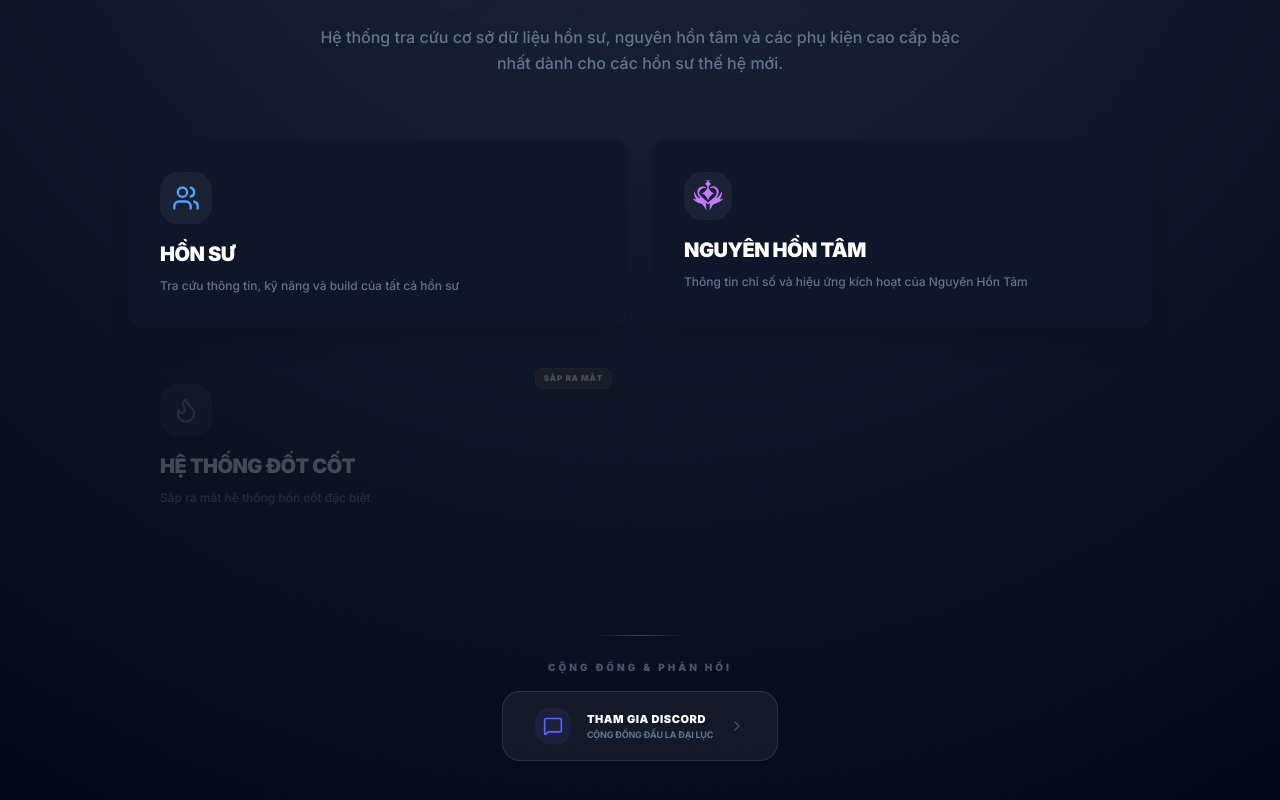
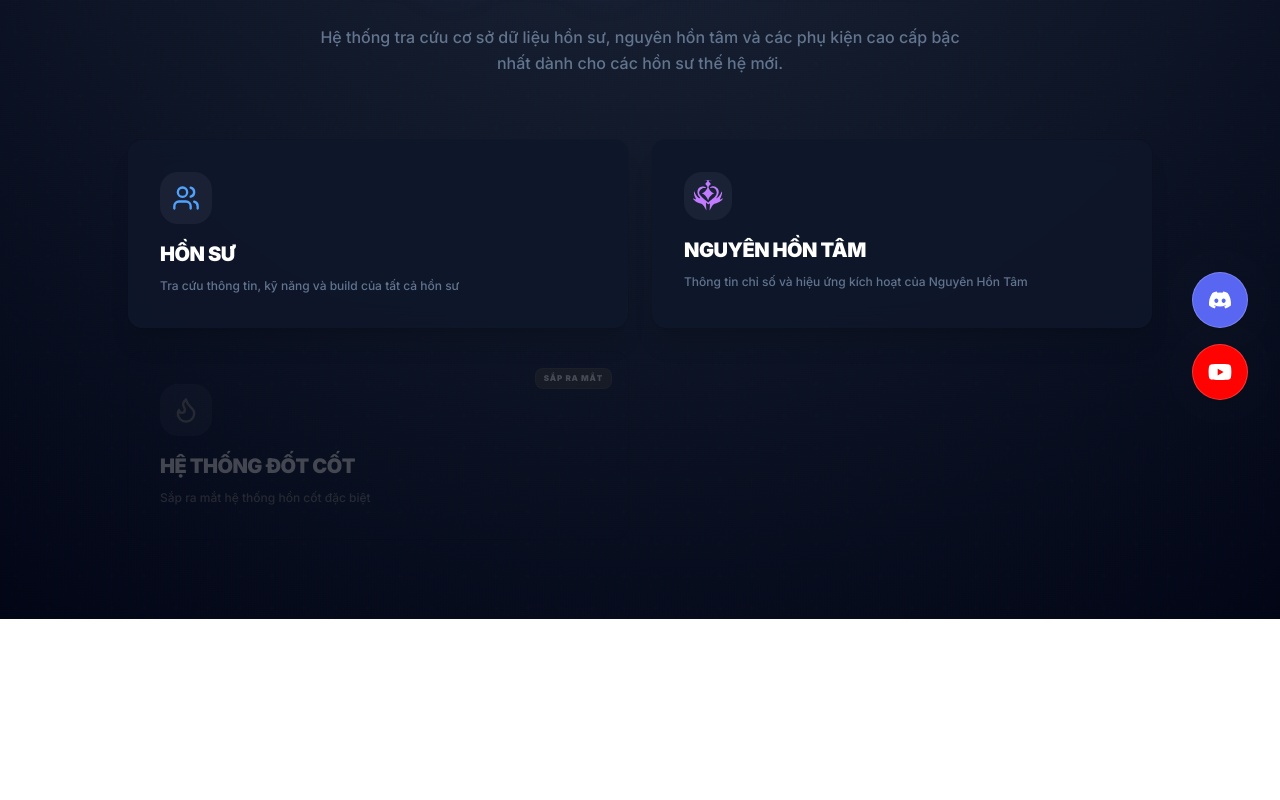
Before and after one commit to ThanhDy/my-dldl-web, a Next.js app: page / in a window 1280 px wide. Shown: the part 304-1104 px from the top of the page. After the commit the page ends 923 px from the top, so only its background shows below. Built offline with nearby package versions, Linux system fonts and the light colour scheme.

Commit message:
add social

```diff
--- a/app/admin/page.tsx
+++ b/app/admin/page.tsx
@@ -122,6 +122,7 @@ export default function AdminListPage() {
           <div className="relative group min-w-[200px] flex-1 xl:min-w-[300px]">
             <Search className="absolute left-4 top-1/2 -translate-y-1/2 text-slate-500 group-focus-within:text-indigo-400 transition-colors" size={16} />
             <Input
+              id="admin-search-input"
               type="text"
               placeholder="Tìm theo tên hoặc ID..."
               value={searchTerm}
@@ -131,7 +132,7 @@ export default function AdminListPage() {
           </div>
 
           <div className="flex items-center gap-2 w-full sm:w-auto">
-            <Select value={filterRarity} onValueChange={(val) => val && setFilterRarity(val)}>
+            <Select id="admin-rarity-filter" value={filterRarity} onValueChange={(val) => val && setFilterRarity(val)}>
               <SelectTrigger className="flex-1 sm:w-[130px] bg-slate-900/40 backdrop-blur-md border-white/5 py-5 md:py-6 rounded-2xl text-xs md:text-sm text-slate-300 focus:ring-indigo-500/50">
                 <div className="flex items-center gap-2">
                   <Filter size={14} className="opacity-40" />
@@ -264,11 +265,11 @@ export default function AdminListPage() {
                         </Button>
 
                         <DropdownMenu>
-                          <DropdownMenuTrigger>
+                          <DropdownMenuTrigger render={
                             <Button variant="ghost" size="icon" className="h-8 w-8 md:h-9 md:w-9 rounded-xl text-slate-600 hover:text-white hover:bg-white/5">
                               <MoreVertical size={16} />
                             </Button>
-                          </DropdownMenuTrigger>
+                          } />
                           <DropdownMenuContent align="end" className="bg-slate-900/95 backdrop-blur-xl border-white/10 text-slate-200 p-2 rounded-2xl shadow-2xl">
                             <DropdownMenuItem
                               onClick={() => router.push(`/admin/edit/${hero.id}`)}
--- /dev/null
+++ b/app/components/SocialFloating.tsx
@@ -0,0 +1,68 @@
+"use client";
+
+import { motion, AnimatePresence } from "framer-motion";
+import { FaDiscord, FaYoutube } from "react-icons/fa";
+import { useState } from "react";
+
+const socialLinks = [
+  {
+    id: "discord",
+    icon: <FaDiscord size={24} />,
+    color: "bg-[#5865F2]",
+    hoverColor: "hover:shadow-[0_0_20px_#5865F2]",
+    href: "https://discord.gg/ffKXutbE",
+    label: "Discord",
+  },
+  {
+    id: "youtube",
+    icon: <FaYoutube size={24} />,
+    color: "bg-[#FF0000]",
+    hoverColor: "hover:shadow-[0_0_20px_#FF0000]",
+    href: "https://www.youtube.com/@VoMinhTan", // Placeholder youtube link
+    label: "Youtube",
+  },
+];
+
+export default function SocialFloating() {
+  const [hovered, setHovered] = useState<string | null>(null);
+
+  return (
+    <div className="fixed bottom-24 right-8 z-[100] flex flex-col gap-4">
+      <AnimatePresence>
+        {socialLinks.map((link, index) => (
+          <motion.a
+            key={link.id}
+            href={link.href}
+            target="_blank"
+            rel="noopener noreferrer"
+            initial={{ opacity: 0, x: 20 }}
+            animate={{ opacity: 1, x: 0 }}
+            transition={{ delay: index * 0.1, duration: 0.5, ease: "easeOut" }}
+            onMouseEnter={() => setHovered(link.id)}
+            onMouseLeave={() => setHovered(null)}
+            className={`
+              relative group flex items-center justify-center w-14 h-14 rounded-full text-white
+              ${link.color} shadow-lg transition-all duration-300
+              ${link.hoverColor} hover:scale-110 active:scale-95
+              border border-white/20 backdrop-blur-sm
+            `}
+          >
+            {link.icon}
+
+            {/* Label Tooltip */}
+            <motion.span
+              initial={{ opacity: 0, x: 10 }}
+              animate={hovered === link.id ? { opacity: 1, x: -10 } : { opacity: 0, x: 10 }}
+              className="absolute right-full mr-4 px-3 py-1 bg-black/80 backdrop-blur-md rounded-lg text-xs font-bold uppercase tracking-wider whitespace-nowrap border border-white/10 pointer-events-none"
+            >
+              {link.label}
+            </motion.span>
+
+            {/* Pulsing effect */}
+            <div className="absolute inset-0 rounded-full animate-ping bg-white/10 pointer-events-none group-hover:opacity-0" />
+          </motion.a>
+        ))}
+      </AnimatePresence>
+    </div>
+  );
+}
--- a/app/layout.tsx
+++ b/app/layout.tsx
@@ -1,6 +1,7 @@
 import type { Metadata } from "next";
 import { Inter, Outfit } from "next/font/google";
 import "./globals.css";
+import SocialFloating from "@/app/components/SocialFloating";
 
 const inter = Inter({
   variable: "--font-inter",
@@ -28,6 +29,7 @@ export default function RootLayout({
         className={`${inter.variable} ${outfit.variable} font-sans antialiased`}
       >
         {children}
+        <SocialFloating />
       </body>
     </html>
   );
--- a/app/page.tsx
+++ b/app/page.tsx
@@ -156,33 +156,6 @@ export default function Home() {
           ))}
         </div>
 
-        {/* Footer Info */}
-        <motion.div
-          initial={{ opacity: 0 }}
-          animate={{ opacity: 1 }}
-          transition={{ delay: 0.8 }}
-          className="mt-24 flex flex-col items-center gap-6"
-        >
-          <div className="h-px w-24 bg-gradient-to-r from-transparent via-slate-700 to-transparent" />
-
-          <div className="flex flex-col items-center gap-4">
-            <span className="text-slate-600 text-[10px] font-black uppercase tracking-[0.3em]">Cộng đồng & Phản hồi</span>
-            <a
-              href="https://discord.gg/ffKXutbE"
-              target="_blank"
-              className="group flex items-center gap-4 px-8 py-4 bg-white/5 border border-white/10 rounded-2xl hover:border-indigo-500/50 hover:bg-indigo-500/5 transition-all duration-500"
-            >
-              <div className="p-2 bg-[#5865F2]/10 rounded-xl group-hover:scale-110 transition-transform">
-                <MessageSquare className="text-[#5865F2]" size={20} />
-              </div>
-              <div className="text-left">
-                <p className="text-[11px] font-black text-white uppercase tracking-wider">Tham gia Discord</p>
-                <p className="text-[9px] text-slate-500 font-bold uppercase tracking-tight">Cộng đồng Đấu La Đại Lục</p>
-              </div>
-              <ChevronRight className="text-slate-600 group-hover:text-white transition-colors" size={16} />
-            </a>
-          </div>
-        </motion.div>
       </main>
 
 
```
